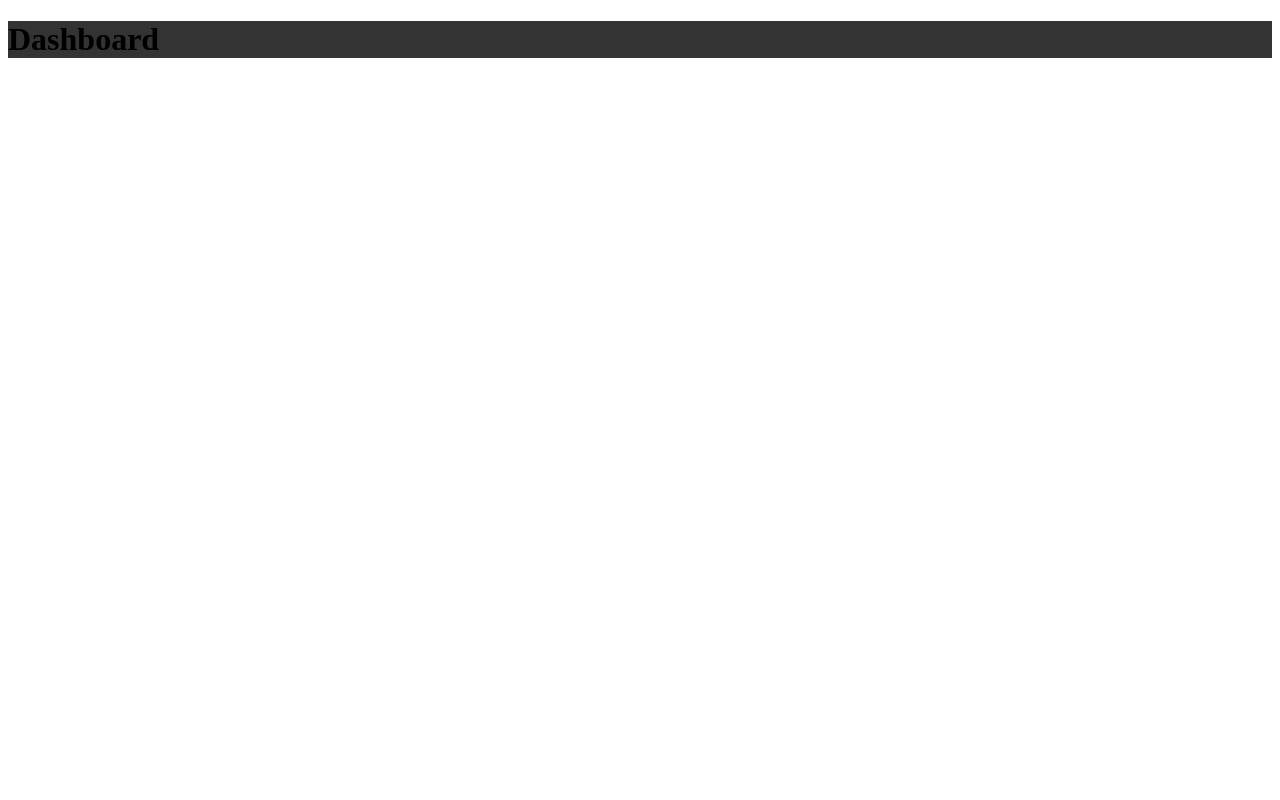
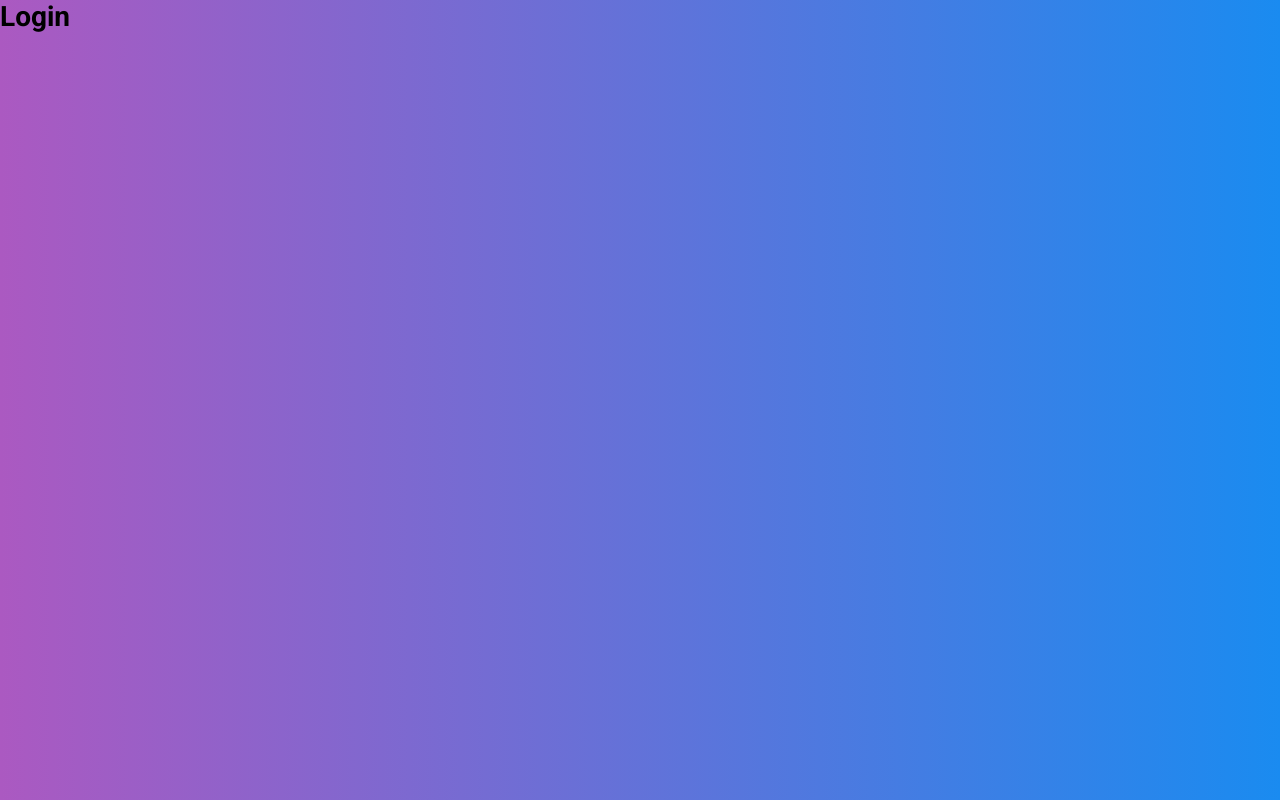
Before and after one commit to srosajazz/Gobarber-Frontend-App, a React (Create React App) app: page / in a window 1280 px wide. Before the commit this address led to /dashboard. Built offline with nearby package versions, Linux system fonts and the light colour scheme.

Commit message:
implenting GlobalStyles

```diff
--- a/src/App.js
+++ b/src/App.js
@@ -3,11 +3,13 @@
 import './config/ReactotronConfig';
 import Routes from './routes';
 import history from './services/history';
+import GlobalStyle from './styles/global';
 
 function App() {
   return (
     <Router history={history}>
       <Routes />
+      <GlobalStyle />
     </Router>
   );
 }
--- a/src/routes/Route.js
+++ b/src/routes/Route.js
@@ -10,7 +10,7 @@
   isPrivate,
   ...rest
 }) {
-  const signed = true;
+  const signed = false;
 
   if (!signed && isPrivate) {
     return <Redirect to="/" />;
--- /dev/null
+++ b/src/styles/global.js
@@ -0,0 +1,40 @@
+import { createGlobalStyle } from 'styled-components';
+
+export default createGlobalStyle`
+@import url('https://fonts.googleapis.com/css?family=Roboto:400,700&display=swap');
+
+*{
+margin: 0;
+padding: 0;
+outline: 0;
+box-sizing: border-box;
+}
+
+*:focus {
+  outline: 0;
+}
+
+html, body, #root {
+  height: 100%;
+}
+
+body {
+  -webkit-font-smoothing: antialiased;
+}
+
+body, input, button {
+  font: 14px 'Roboto', sans-serif;
+}
+
+a {
+  text-decoration: none;
+}
+
+ul {
+  list-style: none;
+}
+
+button {
+   cursor: pointer;
+}
+`;
```
